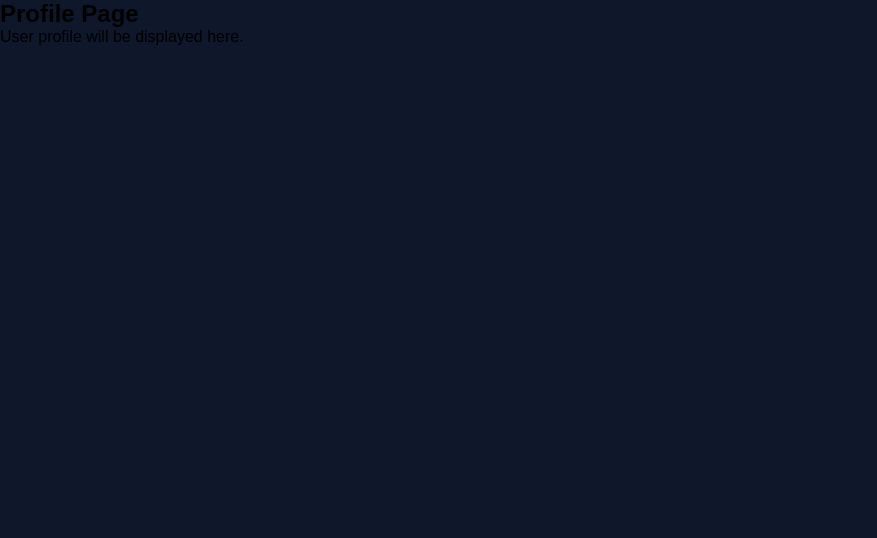
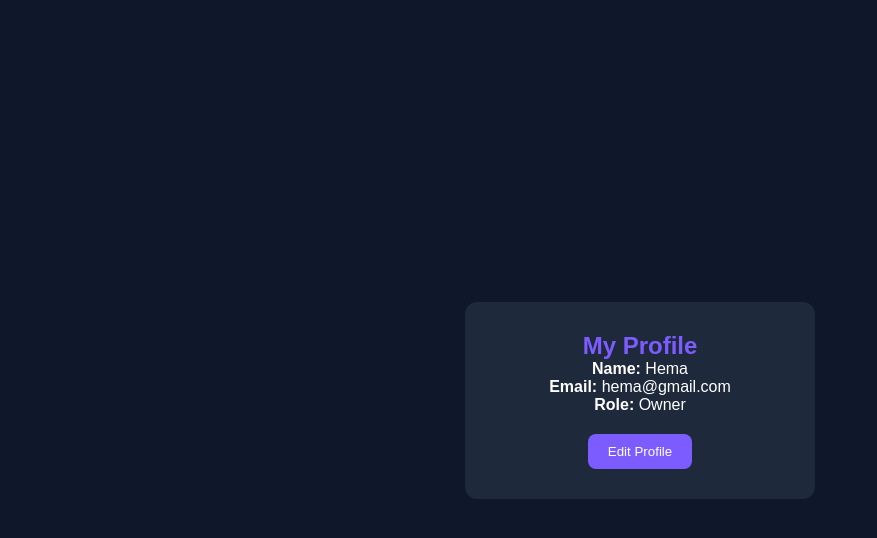
Before and after one commit to Hema976/House-Rent, a React (Vite) app in the folder frontend/: page /profile in a window 1280 px wide. Shown: the top 538 px of the page, without its empty margins (0-877 px from the left). Built offline with nearby package versions, Linux system fonts and the light colour scheme.

Commit message:
Update Profile.jsx

```diff
--- a/frontend/src/pages/Profile.jsx
+++ b/frontend/src/pages/Profile.jsx
@@ -1,8 +1,44 @@
+
 function Profile() {
   return (
-    <div>
-      <h2>Profile Page</h2>
-      <p>User profile will be displayed here.</p>
+    <div
+      style={{
+        background: "#0f172a",
+        minHeight: "100vh",
+        display: "flex",
+        justifyContent: "center",
+        alignItems: "center",
+      }}
+    >
+      <div
+        style={{
+          background: "#1e293b",
+          color: "white",
+          padding: "30px",
+          borderRadius: "12px",
+          width: "350px",
+          textAlign: "center",
+        }}
+      >
+        <h2 style={{ color: "#7c5cff" }}>My Profile</h2>
+
+        <p><b>Name:</b> Hema</p>
+        <p><b>Email:</b> hema@gmail.com</p>
+        <p><b>Role:</b> Owner</p>
+
+        <button
+          style={{
+            marginTop: "20px",
+            padding: "10px 20px",
+            background: "#7c5cff",
+            color: "white",
+            border: "none",
+            borderRadius: "8px",
+          }}
+        >
+          Edit Profile
+        </button>
+      </div>
     </div>
   );
 }
```
